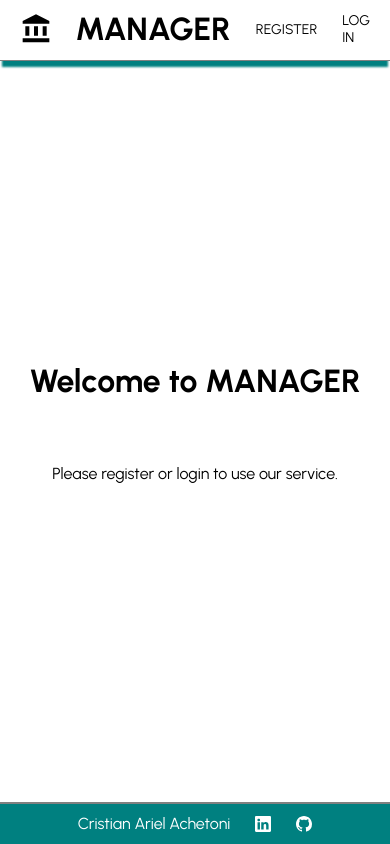
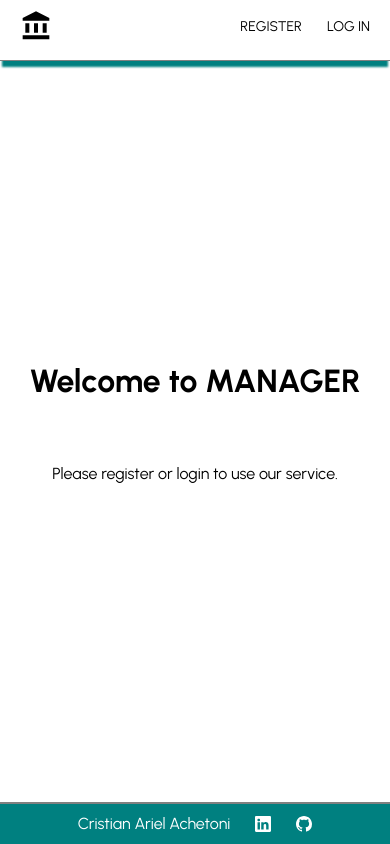
Before and after one commit to crisar0790/CHALLENGE-FULL-STACK, a React (Create React App) app in the folder client/: page / in a window 390 px wide. Built offline with nearby package versions, Linux system fonts and the light colour scheme; no server answers.

Commit message:
modificaciones en Navbar para que sea responsive

```diff
--- a/client/src/components/Navbar.jsx
+++ b/client/src/components/Navbar.jsx
@@ -5,6 +5,7 @@ import { FaUserCircle } from 'react-icons/fa';
 import Register from './Register';
 import Login from './Login';
 import PopupLogout from './PopupLogout';
+import { mobile } from '../responsive';
 
 const Container = styled.div`
     height: 60px;
@@ -32,6 +33,7 @@ const Left = styled.div`
 const Center = styled.div`
     flex: 1;
     text-align: center;
+    ${mobile({display: "none"})}
 `;
 
 const Title = styled.h1`
@@ -43,6 +45,7 @@ const Right = styled.div`
     display: flex;
     align-items: center;
     justify-content: flex-end;
+    ${mobile({flex: "2"})}
 `;
 
 const MenuItem = styled.div`
@@ -80,7 +83,7 @@ const Navbar = () => {
                         </Right>
                 }
                 <Register showRegister={showRegister} onClose={() => setShowRegister(false)} setShowRegister={setShowRegister} />
-                <Login showLogin={showLogin} onClose={() => setShowLogin(false)} register={() => {setShowLogin(false); setShowRegister(true)}} />
+                <Login showLogin={showLogin} onClose={() => setShowLogin(false)} register={() => { setShowLogin(false); setShowRegister(true) }} />
                 <PopupLogout showLogout={showLogout} onClose={() => setShowLogout(false)} setShowLogout={setShowLogout} />
             </Wrapper>
         </Container>
```
